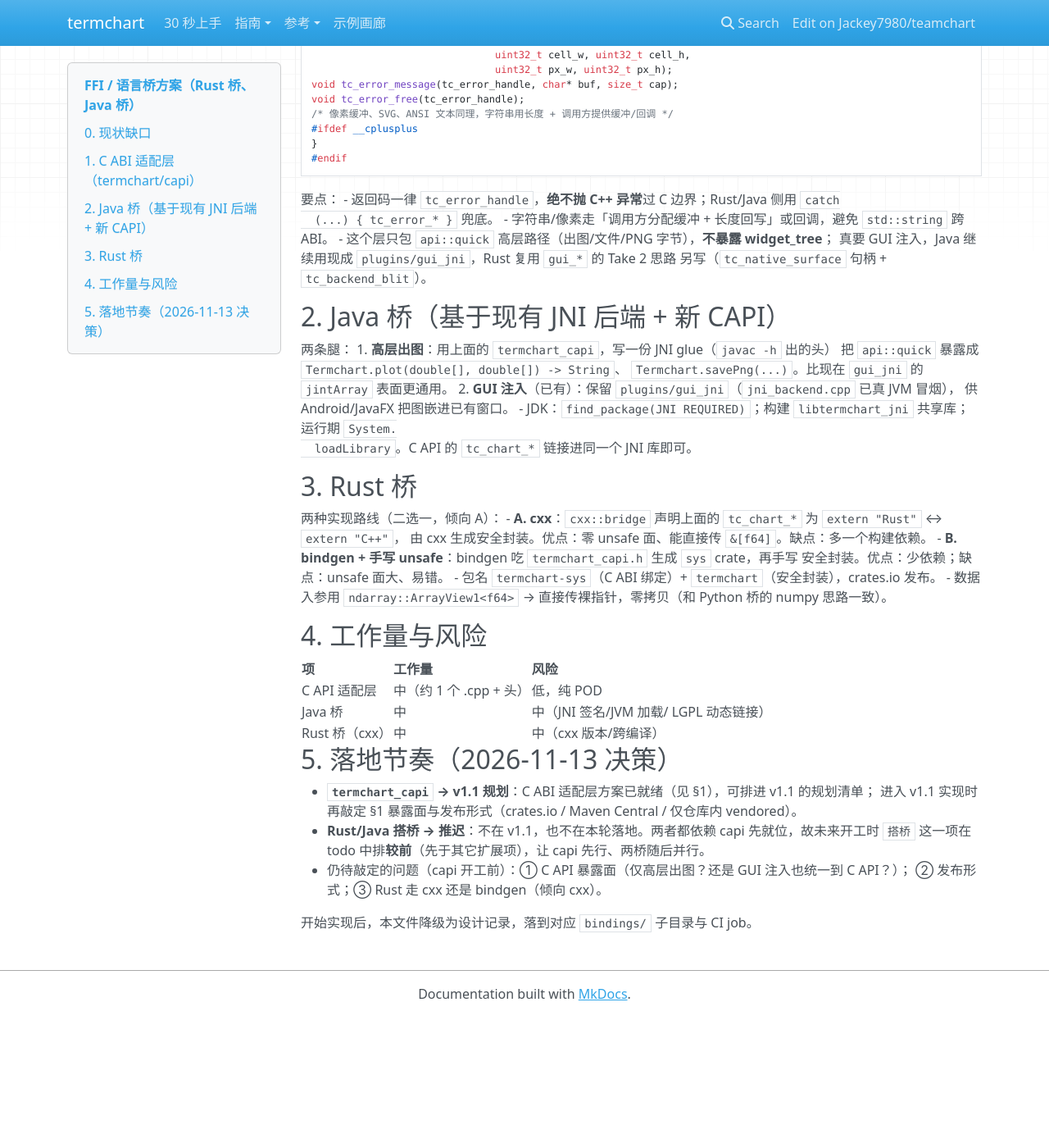
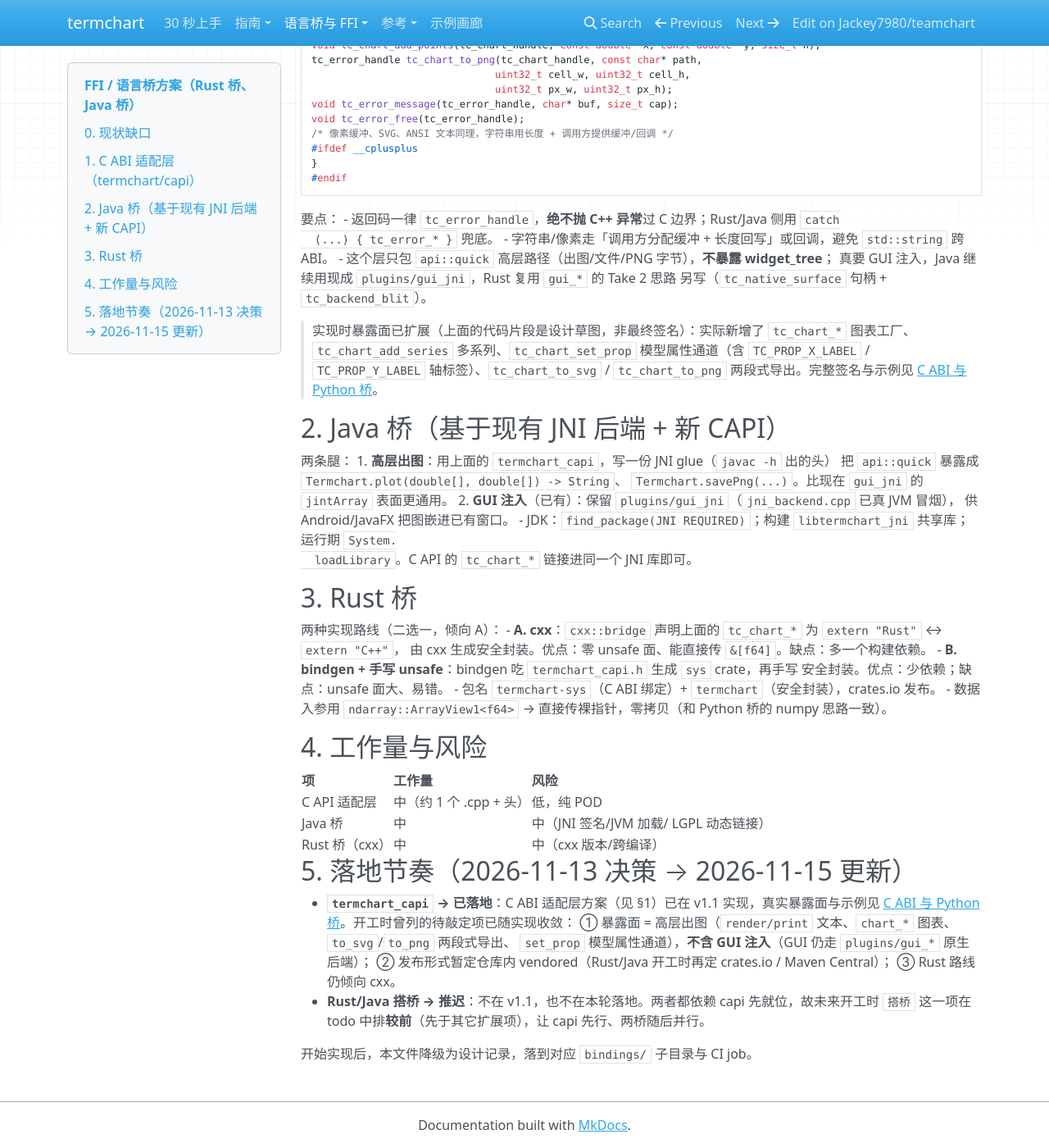
Before and after one commit to Jackey7980/termchart, an MkDocs documentation site: the page built from docs/design/ffi_plan.md, in a window 1280 px wide and 1400 px high, scrolled down 746 px. Shown: the whole window at 82% size. Built offline with MkDocs 1.6.1, drawn with Linux system fonts in a browser that asks for light colours; nearby versions of some CDN libraries; before the commit the page ends 1986 px from its top, so only the background shows below that; some of the changed text lies outside the part shown.

Commit message:
docs: 新增 C ABI 与 Python 桥指南，更正 ffi_plan 状态
- 新增 docs/guide/c_api.md：覆盖 termchart_capi 全貌——构建链接、C 快速上手、
  图表/系列、set_prop 模型属性通道（含 X_LABEL/Y_LABEL 轴标签）、SVG/PNG 两段式
  导出、错误处理，以及基于 ctypes 的 Python 绑定（termchart_capi 包）用法。
- 更正 docs/design/ffi_plan.md：capi 已从"暂未实现/规划"更新为"v1.1 已落地"，
  保留 Rust/Java 桥仍规划；§1 草图末尾指向真实暴露面。
- docs/guide/python_bridge.md 顶部区分两套 Python 绑定并交叉引用 c_api.md。
- mkdocs.yml 新增"语言桥与 FFI"导航组（c_api / python_bridge / ffi_plan），
  三篇此前为游离页；docs/index.md 索引补一行。

```diff
--- a/docs/design/ffi_plan.md
+++ b/docs/design/ffi_plan.md
@@ -1,11 +1,13 @@
 # FFI / 语言桥方案（Rust 桥、Java 桥）
 
-> 状态：**方案设计完成，暂未实现**（2026-11-13）。按需求，Rust 桥与 Java 桥
-> 在这一轮**只规划、不落地**，待你拍板开始后再写代码。
+> 状态：**C ABI 适配层（`termchart_capi`）已落地**（v1.1 工作，见
+> [C ABI 与 Python 桥](../guide/c_api.md)）。**Rust 桥与 Java 桥仍只规划、未落地**——
+> 两者都依赖 capi 先就位，故未来开工时 `搭桥` 在 todo 中须排**较前位置**（优先于其它扩展项）：
+> capi 是它俩的共同前置，先搭 capi 才能让两桥并行推进。
 >
-> **规划归属（2026-11-13 决策）**：`termchart_capi`（C ABI 适配层）可列入 **v1.1 规划**；
-> 但 **Rust/Java 搭桥推迟**——不在 v1.1，也不在本轮落地。未来一旦开工，`搭桥` 在 todo 中
-> 须排**较前位置**（优先于其它扩展项）：capi 是它俩的共同前置，先搭 capi 才能让两桥并行推进。
+> **规划归属（2026-11-13 决策）**：`termchart_capi` 可列入 v1.1；Rust/Java 搭桥推迟。
+> 2026-11-15 更新：capi 已实际实现（文本渲染、多系列图表、属性通道含轴标签、SVG/PNG 两段式
+> 导出、Python ctypes 绑定），本文件降级为设计记录。
 
 ## 0. 现状缺口
 
@@ -52,6 +54,11 @@ void tc_error_free(tc_error_handle);
   真要 GUI 注入，Java 继续用现成 `plugins/gui_jni`，Rust 复用 `gui_*` 的 Take 2 思路
   另写（`tc_native_surface` 句柄 + `tc_backend_blit`）。
 
+> 实现时暴露面已扩展（上面的代码片段是设计草图，非最终签名）：实际新增了 `tc_chart_*`
+> 图表工厂、`tc_chart_add_series` 多系列、`tc_chart_set_prop` 模型属性通道（含
+> `TC_PROP_X_LABEL` / `TC_PROP_Y_LABEL` 轴标签）、`tc_chart_to_svg` / `tc_chart_to_png`
+> 两段式导出。完整签名与示例见 [C ABI 与 Python 桥](../guide/c_api.md)。
+
 ## 2. Java 桥（基于现有 JNI 后端 + 新 CAPI）
 
 两条腿：
@@ -82,13 +89,15 @@ void tc_error_free(tc_error_handle);
 | Java 桥 | 中 | 中（JNI 签名/JVM 加载/ LGPL 动态链接） |
 | Rust 桥（cxx） | 中 | 中（cxx 版本/跨编译） |
 
-## 5. 落地节奏（2026-11-13 决策）
+## 5. 落地节奏（2026-11-13 决策 → 2026-11-15 更新）
 
-- **`termchart_capi` → v1.1 规划**：C ABI 适配层方案已就绪（见 §1），可排进 v1.1 的规划清单；
-  进入 v1.1 实现时再敲定 §1 暴露面与发布形式（crates.io / Maven Central / 仅仓库内 vendored）。
+- **`termchart_capi` → 已落地**：C ABI 适配层方案（见 §1）已在 v1.1 实现，真实暴露面与示例见
+  [C ABI 与 Python 桥](../guide/c_api.md)。开工时曾列的待敲定项已随实现收敛：
+  ① 暴露面 = 高层出图（`render/print` 文本、`chart_*` 图表、`to_svg`/`to_png` 两段式导出、
+  `set_prop` 模型属性通道），**不含 GUI 注入**（GUI 仍走 `plugins/gui_*` 原生后端）；
+  ② 发布形式暂定仓库内 vendored（Rust/Java 开工时再定 crates.io / Maven Central）；
+  ③ Rust 路线仍倾向 cxx。
 - **Rust/Java 搭桥 → 推迟**：不在 v1.1，也不在本轮落地。两者都依赖 capi 先就位，故未来开工时
   `搭桥` 这一项在 todo 中排**较前**（先于其它扩展项），让 capi 先行、两桥随后并行。
-- 仍待敲定的问题（capi 开工前）：① C API 暴露面（仅高层出图？还是 GUI 注入也统一到 C API？）；
-  ② 发布形式；③ Rust 走 cxx 还是 bindgen（倾向 cxx）。
 
 开始实现后，本文件降级为设计记录，落到对应 `bindings/` 子目录与 CI job。
--- a/mkdocs.yml
+++ b/mkdocs.yml
@@ -36,6 +36,10 @@ nav:
           - 自定义图表: guide/custom_chart.md
           - 自定义后端: guide/custom_backend.md
           - 自定义光栅器: guide/custom_rasterizer.md
+  - 语言桥与 FFI:
+      - C ABI 与 Python 桥: guide/c_api.md
+      - Python（pybind11）: guide/python_bridge.md
+      - FFI / 桥方案: design/ffi_plan.md
   - 参考:
       - 能力矩阵: reference/capability_matrix.md
       - 模块矩阵: reference/module_matrix.md
```
Also changed, not shown: docs/guide/c_api.md (added, +261 -0 lines), docs/guide/python_bridge.md (+6 -0 lines), docs/index.md (+1 -0 lines).
